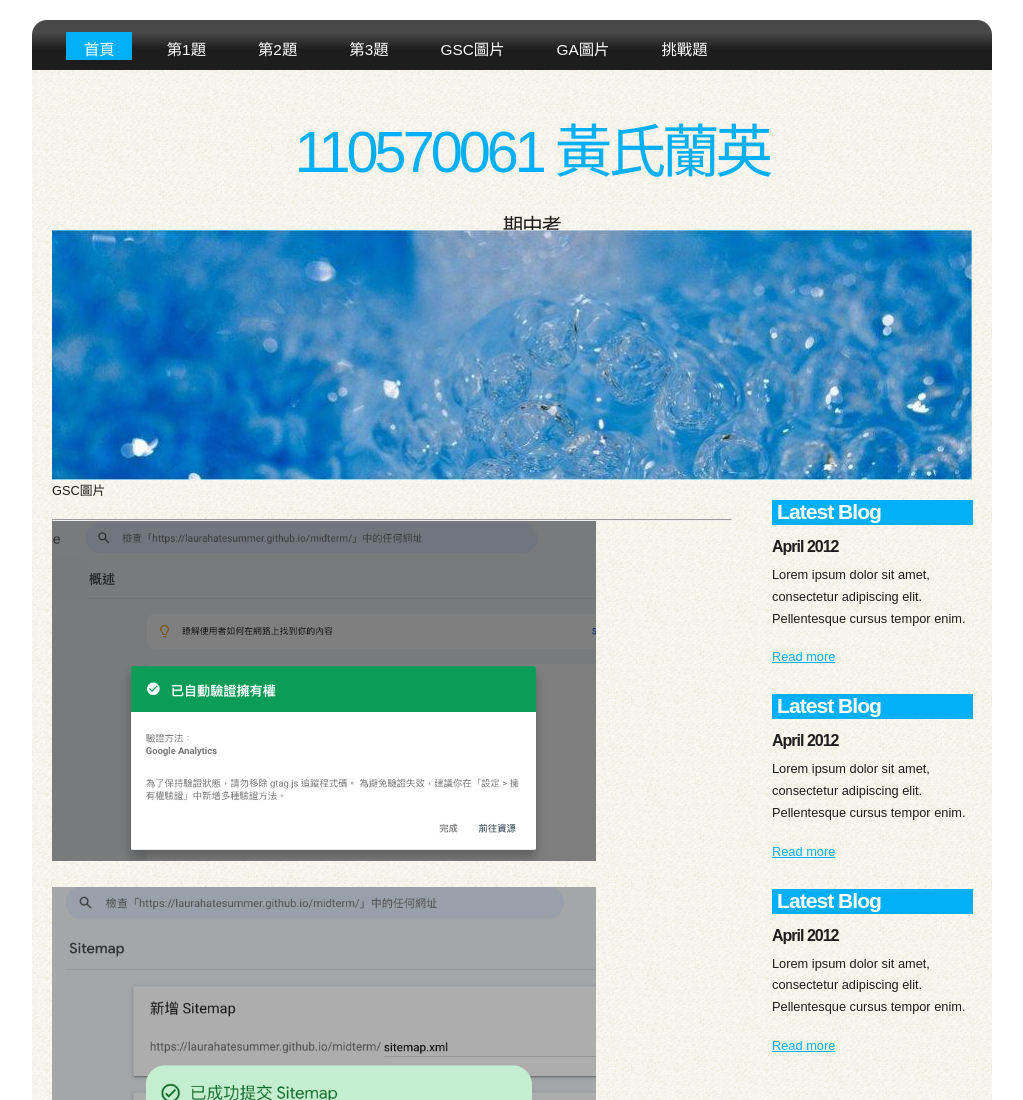
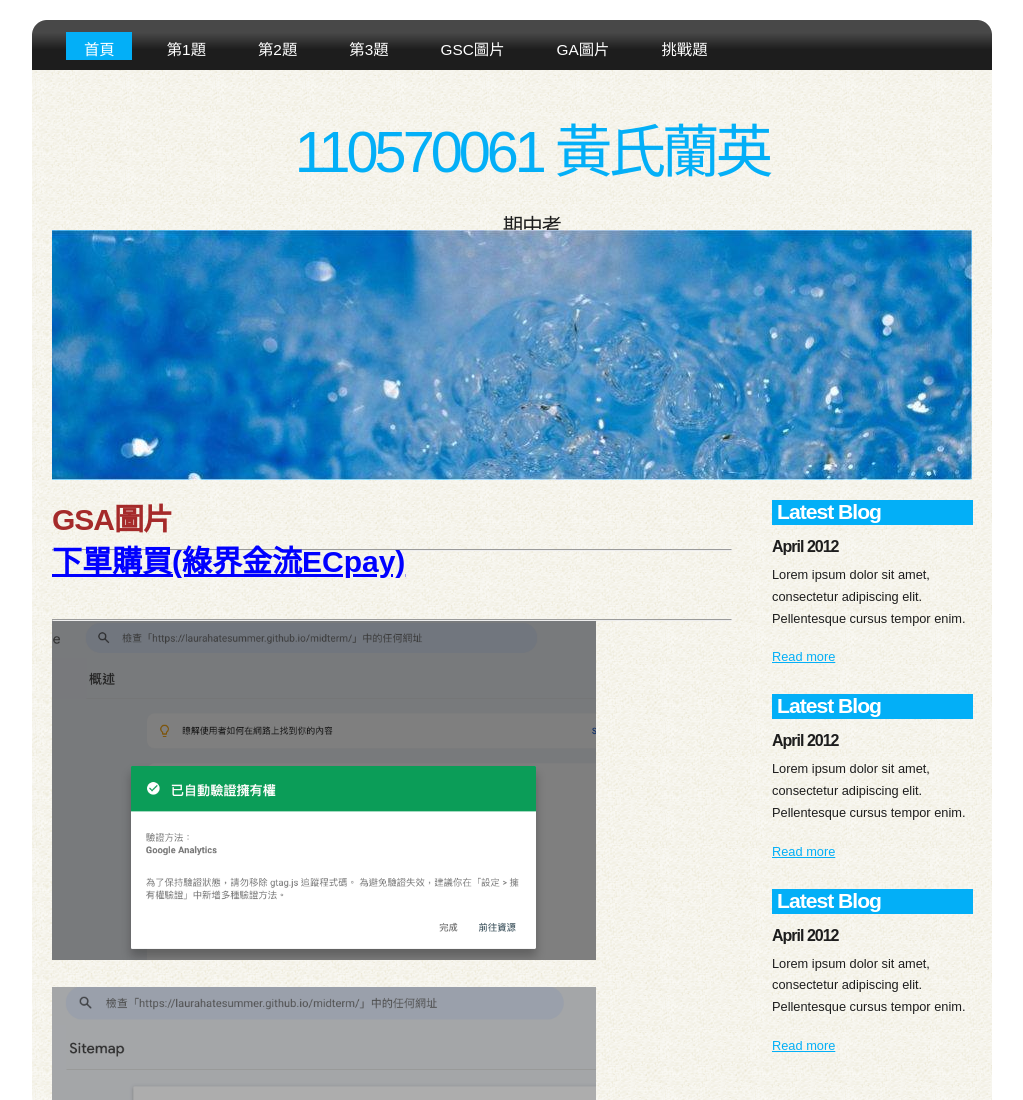
Before and after one commit to laurahatesummer/midterm, a plain HTML site: page a4.html in a window 1280 px wide. Shown: the top 1100 px of the page, without its empty margins (128-1151 px from the left). Drawn offline with Linux system fonts and the light colour scheme.

Commit message:
Add files via upload

```diff
--- a/a4.html
+++ b/a4.html
@@ -64,7 +64,12 @@
 		</div><!--close slider-wrapper-->
 	  </div><!--close banner_image-->
       <div id="content">
-          <div class="content_item">GSC圖片
+          <div class="content_item">
+            <h1 class="s4">GSA圖片</h1>
+          <hr>
+          <p>
+            <a class="s3" href="https://vendor.ecpay.com.tw/User/LogOn_Step1" target="_blank">下單購買(綠界金流ECpay)</a>
+          </p>
           </p>
           <hr>
           <p>
```
